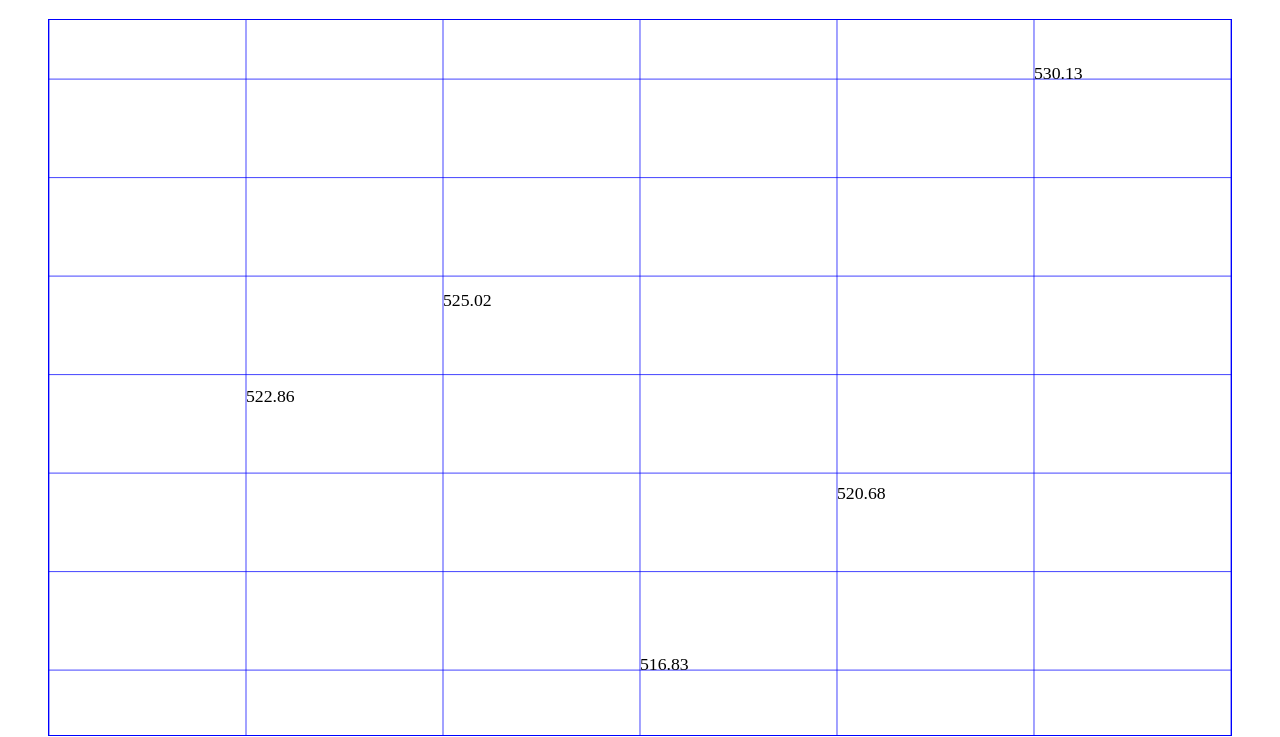
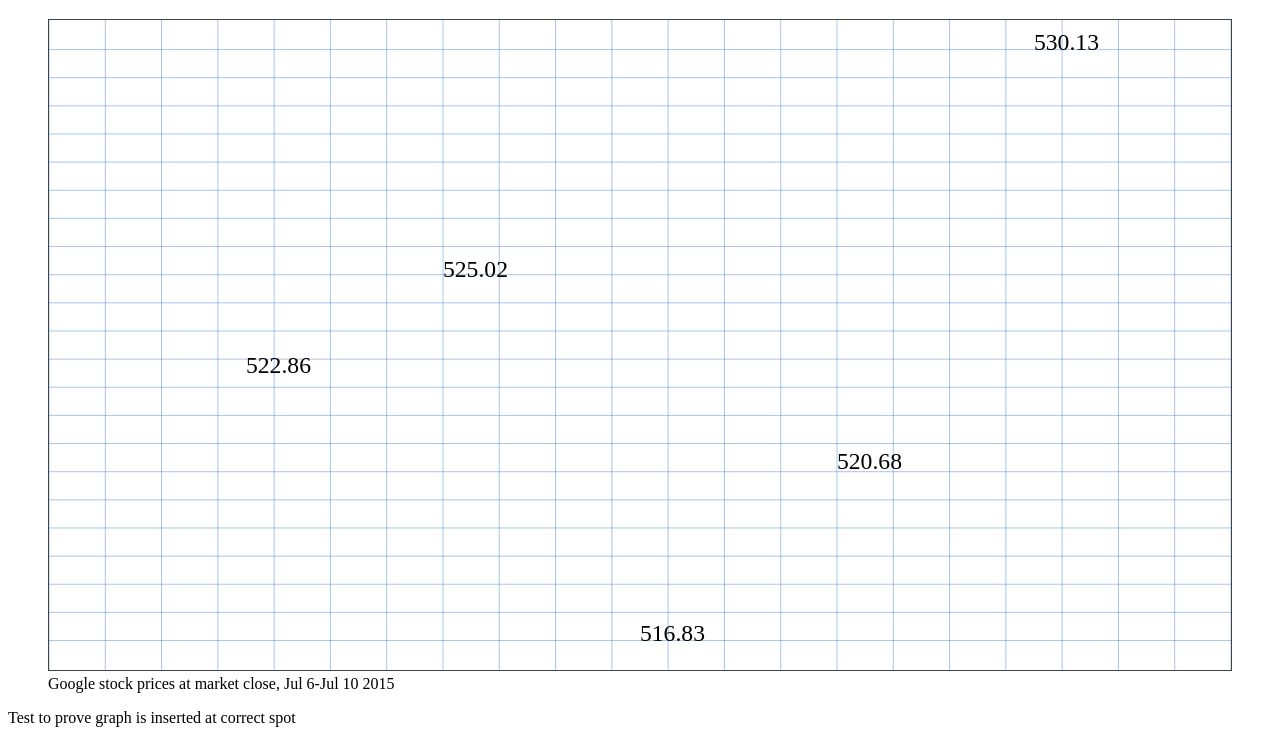
Before and after one commit to swimclan/grafici, a plain HTML site: page index.html in a window 1280 px wide. Shown: the part 61-798 px from the top of the page. Drawn offline with Linux system fonts and the light colour scheme.

Commit message:
Refining example styles a bit.

```diff
--- a/index.html
+++ b/index.html
@@ -71,6 +71,26 @@
 				<td>Jul 10, 2015</td>
 				<td>5</td>
 			</tr>
+			<tr>
+				<td>Jul 10, 2015</td>
+				<td>6</td>
+			</tr>
+			<tr>
+				<td>Jul 10, 2015</td>
+				<td>7</td>
+			</tr>
+			<tr>
+				<td>Jul 10, 2015</td>
+				<td>8</td>
+			</tr>
+			<tr>
+				<td>Jul 10, 2015</td>
+				<td>9</td>
+			</tr>
+			<tr>
+				<td>Jul 10, 2015</td>
+				<td>10</td>
+			</tr>
 		</tbody>
 	</table>
 
--- a/js/grafici.js
+++ b/js/grafici.js
@@ -8,12 +8,14 @@ DOMReady(function () {
 		outputID: "grafici-output",
 		graphSize: {
 			width: 200,
-			height: 100,
-			padFactor: 1.1
+			height: 100
 		},
 		graphBorder: {
-			color: "blue",
-			width: "1px"
+			color: "#444",
+			width: "0.075em"
+		},
+		graphLines: {
+			color: "rgb(20,100,200)"
 		}
 	};
 
@@ -88,12 +90,16 @@ function Grafici(config) {
 
 	this.drawGraphs = function(graphs) {
 
-		//Get the top and bottom of the chart with padding space added in
-		var chartTop = Math.round(this.config.graphSize.height-(this.config.graphSize.height*this.config.graphSize.padFactor));
-		var chartBottom = Math.round(this.config.graphSize.height * (this.config.graphSize.padFactor*this.config.graphSize.padFactor));
+		for (var graphIndex in graphs) {
 
-		for (var graphIndex in graphs) {
 			var currentGraph = graphs[graphIndex];
+
+			var paddingFactor = (((currentGraph.numRows + 1) / currentGraph.numRows) + 1) / 2;
+			paddingFactor = ((paddingFactor - 1) / 2) + 1;
+
+			//Get the top and bottom of the chart with padding space added in
+			var chartTop = Math.floor(this.config.graphSize.height-(this.config.graphSize.height*paddingFactor));
+			var chartBottom = Math.floor(this.config.graphSize.height * (paddingFactor * paddingFactor));
 
 			//Hide taret tables, leaving them visible for a screenreader
 			this.targetTables[graphIndex].style.cssText = "opacity:0;position:absolute !important;clip: rect(1px 1px 1px 1px);clip: rect(1px, 1px, 1px, 1px);";
@@ -101,15 +107,15 @@ function Grafici(config) {
 			var svg = '<figure class="grafici-graph" id="' + this.config.outputID + '-' + currentGraph.id + '"><svg viewBox = "0 ' + chartTop + ' ' + this.config.graphSize.width + ' ' + chartBottom + '" version = "1.1">';
 
 			//draw baseline grid's rows and columns
-			for (var i = -1; i < currentGraph.numRows + 1; i++) {
-				var rowHeight = ((i+1) / (currentGraph.numRows + 1)) * this.config.graphSize.height;
-				var columnLeft = ((i+1) / (currentGraph.numColumns + 1)) * this.config.graphSize.width;
+			for (var i = -1; i < (currentGraph.numRows * 4) + 1; i++) {
+				var rowHeight = ((i+1) / (currentGraph.numRows*4 + 1)) * this.config.graphSize.height;
+				var columnLeft = ((i+1) / (currentGraph.numColumns*4 + 1)) * this.config.graphSize.width;
 
 				//rows
-				svg += this.drawLine(0, rowHeight, this.config.graphSize.width, rowHeight, 'blue', 0.125);
+				svg += this.drawLine(0, rowHeight, this.config.graphSize.width, rowHeight, this.config.graphLines.color, 0.0625);
 
 				//columns
-				svg += this.drawLine(columnLeft, chartTop, columnLeft, chartBottom, 'blue', 0.125);
+				svg += this.drawLine(columnLeft, chartTop, columnLeft, chartBottom, this.config.graphLines.color, 0.0625);
 			}
 
 			//draw data labels
@@ -118,7 +124,7 @@ function Grafici(config) {
 				var dataHeight = parseInt(this.config.graphSize.height) + (((currentGraph.yAxis[j] - currentGraph.min) / (currentGraph.max - currentGraph.min)) * -this.config.graphSize.height);
 
 				//datalabels
-				svg +=  this.drawText(columnLeft, dataHeight, 'black', 3, currentGraph.yAxis[j]);
+				svg +=  this.drawText(columnLeft, dataHeight, 'black', '4', currentGraph.yAxis[j]);
 			}
 
 			svg += '</svg><figcaption>' + currentGraph.title + '</figcaption></figure>';
```
